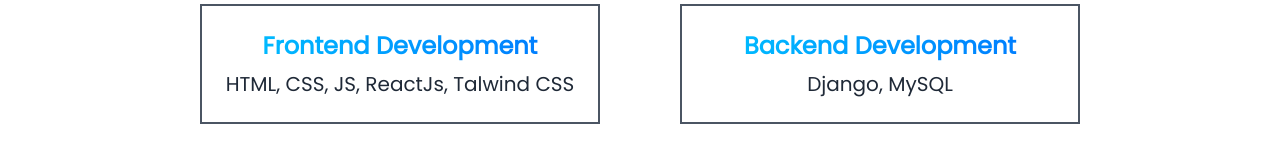
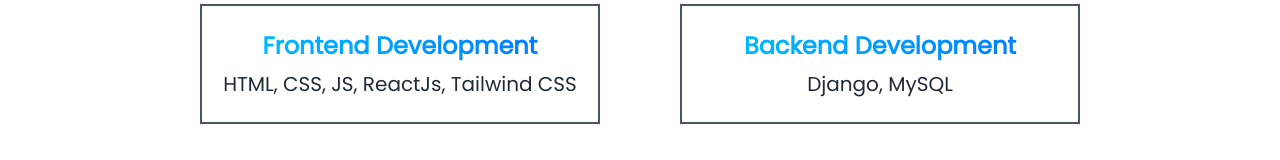
Before and after one commit to Jasmeet5108/Personal-Portfolio-Website, a React (Vite) app: page / in a window 1280 px wide. Shown: the part 733-893 px from the top of the page. Built offline with nearby package versions, Linux system fonts and the light colour scheme.

Commit message:
Update Skills.jsx

```diff
--- a/src/Components/Skills.jsx
+++ b/src/Components/Skills.jsx
@@ -8,7 +8,7 @@
                 <div className="skills flex flex-col lg:flex-row lg:gap-20 lg:items-baseline justify-center items-center mt-6 px-4">
                     <div className="box1 py-1 flex flex-col justify-center w-[330px] sm:w-[400px] sm:h-[120px] h-20 border-2 border-gray-600 text-center">
                         <h3 className='font-bold text-xl blue-gradient_text sm:text-2xl'>Frontend Development</h3>
-                        <p className='sm:mt-2 text-lg sm:text-xl'>HTML, CSS, JS, ReactJs, Talwind CSS</p>
+                        <p className='sm:mt-2 text-lg sm:text-xl'>HTML, CSS, JS, ReactJs, Tailwind CSS</p>
                     </div>
 
                     <div className="box2 py-2 flex flex-col justify-center w-[330px] sm:w-[400px] sm:h-[120px] mt-10 border-2 border-gray-600 text-center">
```
